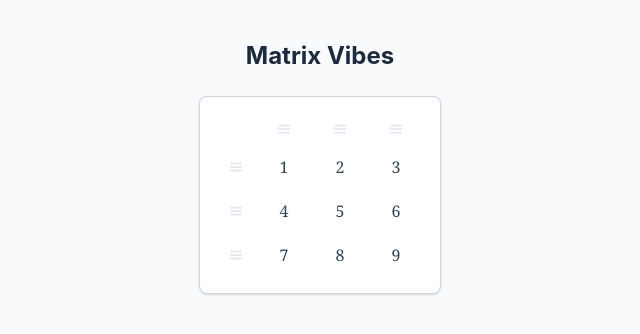
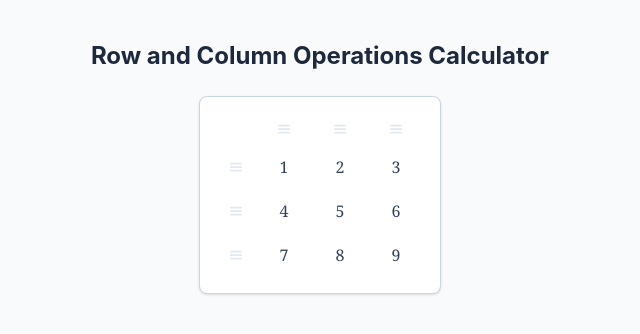
Before and after one commit to StevenClontz/matrix-vibes, a SvelteKit app: page / in a window 1280 px wide. Shown: the top 334 px of the page, without its empty margins (320-960 px from the left). Built offline with nearby package versions, Linux system fonts and the light colour scheme; a web font is replaced by a local one.

Commit message:
better name

```diff
--- a/src/routes/+page.svelte
+++ b/src/routes/+page.svelte
@@ -12,6 +12,6 @@
 </script>
 
 <main class="flex min-h-screen flex-col items-center gap-6 bg-slate-50 p-10">
-	<h1 class="text-2xl font-bold text-slate-800">Matrix Vibes</h1>
+	<h1 class="text-2xl font-bold text-slate-800">Row and Column Operations Calculator</h1>
 	<MatrixView bind:matrix />
 </main>
```
